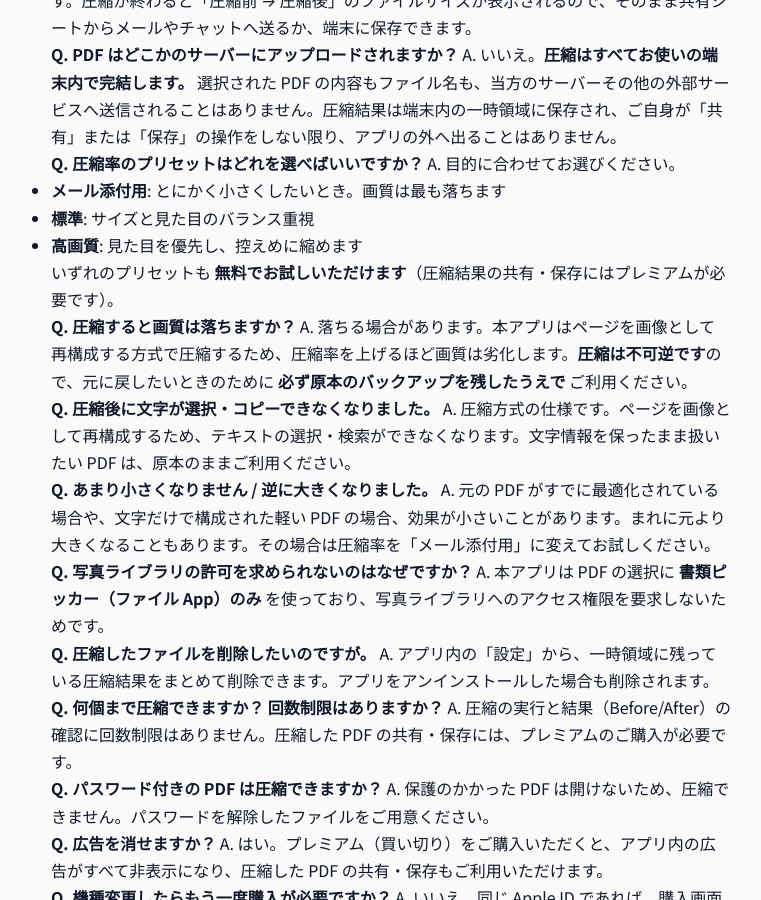
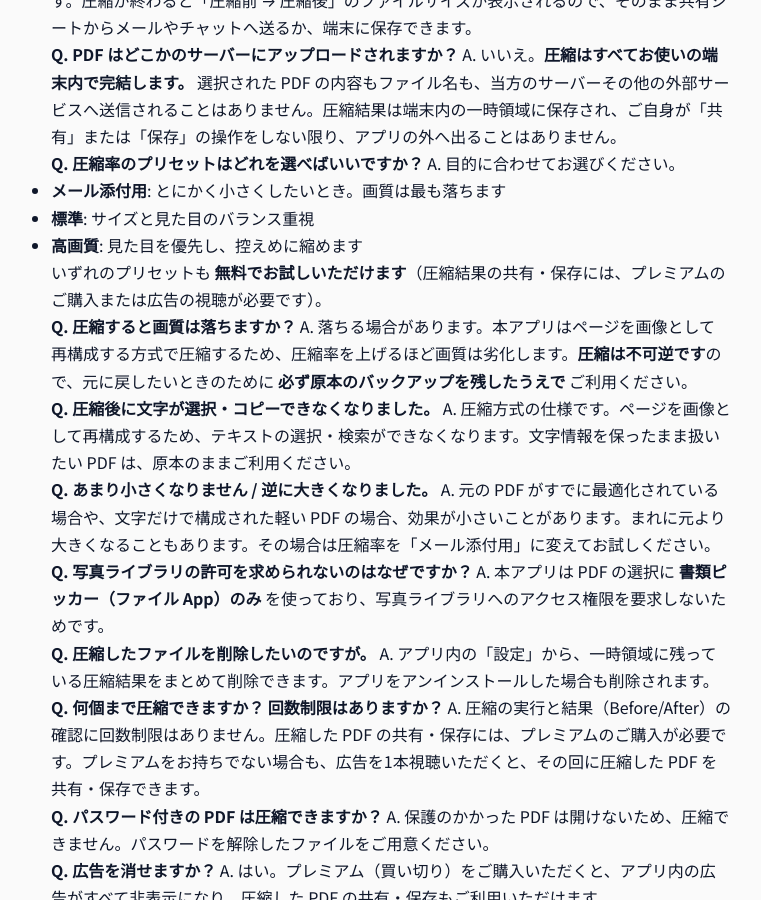
Before and after one commit to hecuhecu/hecuhecu.github.io, a Jekyll site: the page built from apps/pdf-compress/support.md, in a window 1280 px wide and 900 px high, scrolled down 583 px. Shown: the whole window, without its empty margins (249-1010 px from the left). Built offline with Jekyll 4.4.1, drawn with Linux system fonts in a browser that asks for light colours.

Commit message:
pdf-compress/image-resizer: 広告視聴で今回だけ共有・保存できる旨を追記
Co-Authored-By: Claude Opus 5.5 (1M context) <noreply@anthropic.com>

```diff
--- a/apps/pdf-compress/support.md
+++ b/apps/pdf-compress/support.md
@@ -36,7 +36,7 @@ A. 目的に合わせてお選びください。
 - **標準**: サイズと見た目のバランス重視
 - **高画質**: 見た目を優先し、控えめに縮めます
 
-いずれのプリセットも **無料でお試しいただけます**（圧縮結果の共有・保存にはプレミアムが必要です）。
+いずれのプリセットも **無料でお試しいただけます**（圧縮結果の共有・保存には、プレミアムのご購入または広告の視聴が必要です）。
 
 **Q. 圧縮すると画質は落ちますか？**
 A. 落ちる場合があります。本アプリはページを画像として再構成する方式で圧縮するため、圧縮率を上げるほど画質は劣化します。**圧縮は不可逆です**ので、元に戻したいときのために **必ず原本のバックアップを残したうえで** ご利用ください。
@@ -54,7 +54,7 @@ A. 本アプリは PDF の選択に **書類ピッカー（ファイル App）
 A. アプリ内の「設定」から、一時領域に残っている圧縮結果をまとめて削除できます。アプリをアンインストールした場合も削除されます。
 
 **Q. 何個まで圧縮できますか？ 回数制限はありますか？**
-A. 圧縮の実行と結果（Before/After）の確認に回数制限はありません。圧縮した PDF の共有・保存には、プレミアムのご購入が必要です。
+A. 圧縮の実行と結果（Before/After）の確認に回数制限はありません。圧縮した PDF の共有・保存には、プレミアムのご購入が必要です。プレミアムをお持ちでない場合も、広告を1本視聴いただくと、その回に圧縮した PDF を共有・保存できます。
 
 **Q. パスワード付きの PDF は圧縮できますか？**
 A. 保護のかかった PDF は開けないため、圧縮できません。パスワードを解除したファイルをご用意ください。
```
Also changed, not shown: apps/image-resizer/index.md (+1 -1 lines), apps/image-resizer/support.md (+1 -1 lines), apps/image-resizer/terms.md (+1 -1 lines), apps/pdf-compress/index.md (+1 -1 lines), apps/pdf-compress/terms.md (+1 -1 lines).
